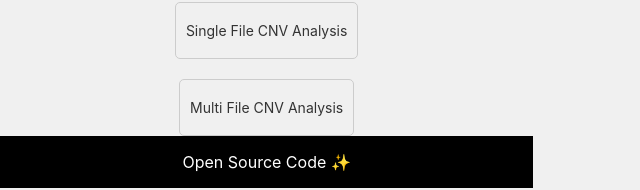
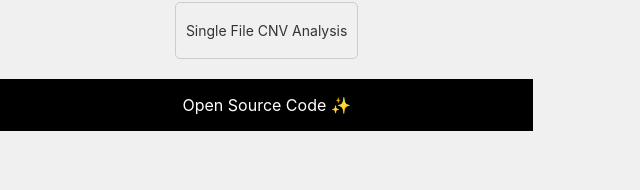
Before and after one commit to philip-hub/CNV-web-app-mock-up, a Next.js app: page / in a window 1280 px wide. Shown: the part 404-594 px from the top of the page, without its empty margins (0-640 px from the left). Built offline with nearby package versions, Linux system fonts and the light colour scheme.

Commit message:
better user system

```diff
--- a/src/pages/index.js
+++ b/src/pages/index.js
@@ -45,9 +45,9 @@ export default function Home() {
       <br />
 
 
-      <label className={styles.toggleButton}>
+      {/* <label className={styles.toggleButton}>
       <p><a href='single'>Multi File CNV Analysis</a></p>
-      </ label>
+      </ label> */}
 
       </center>
 
```
